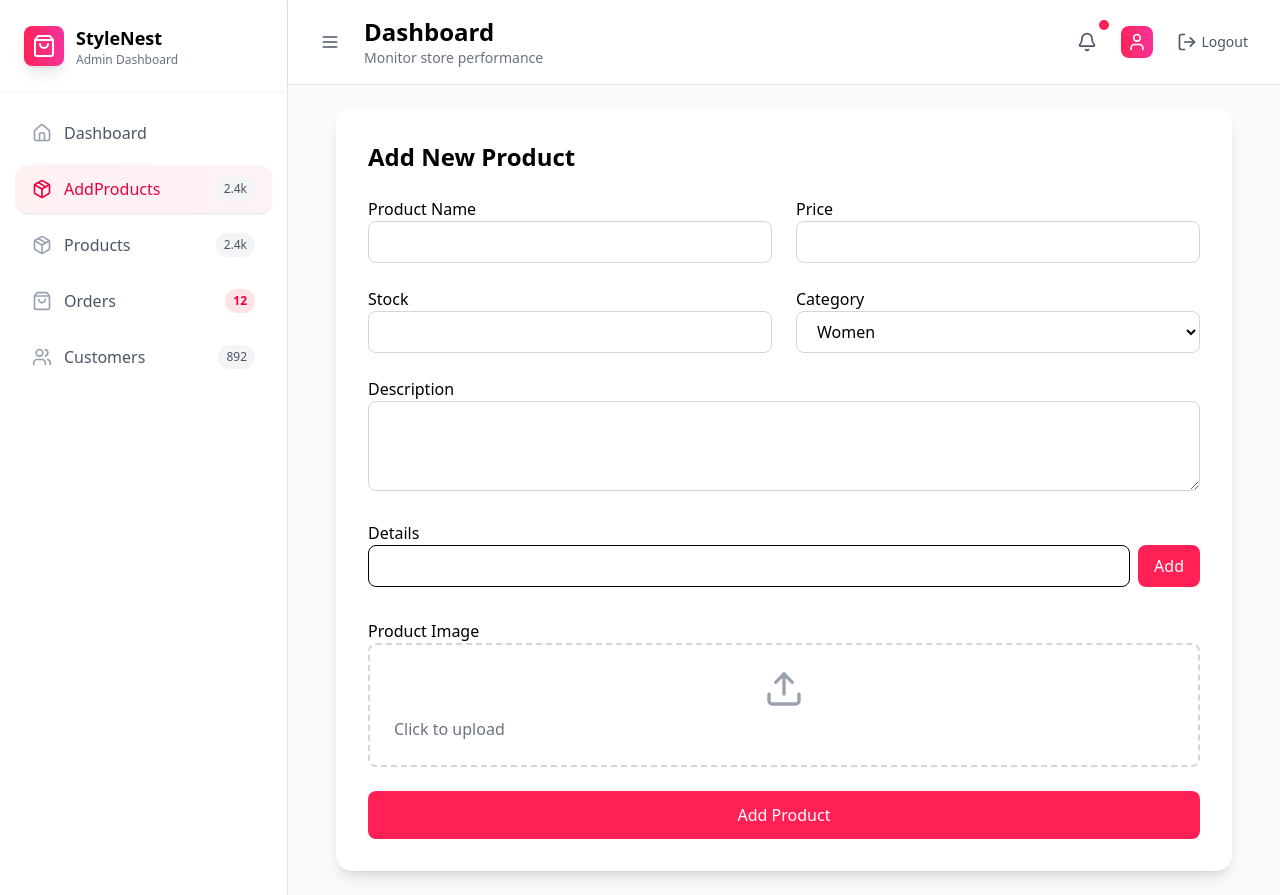
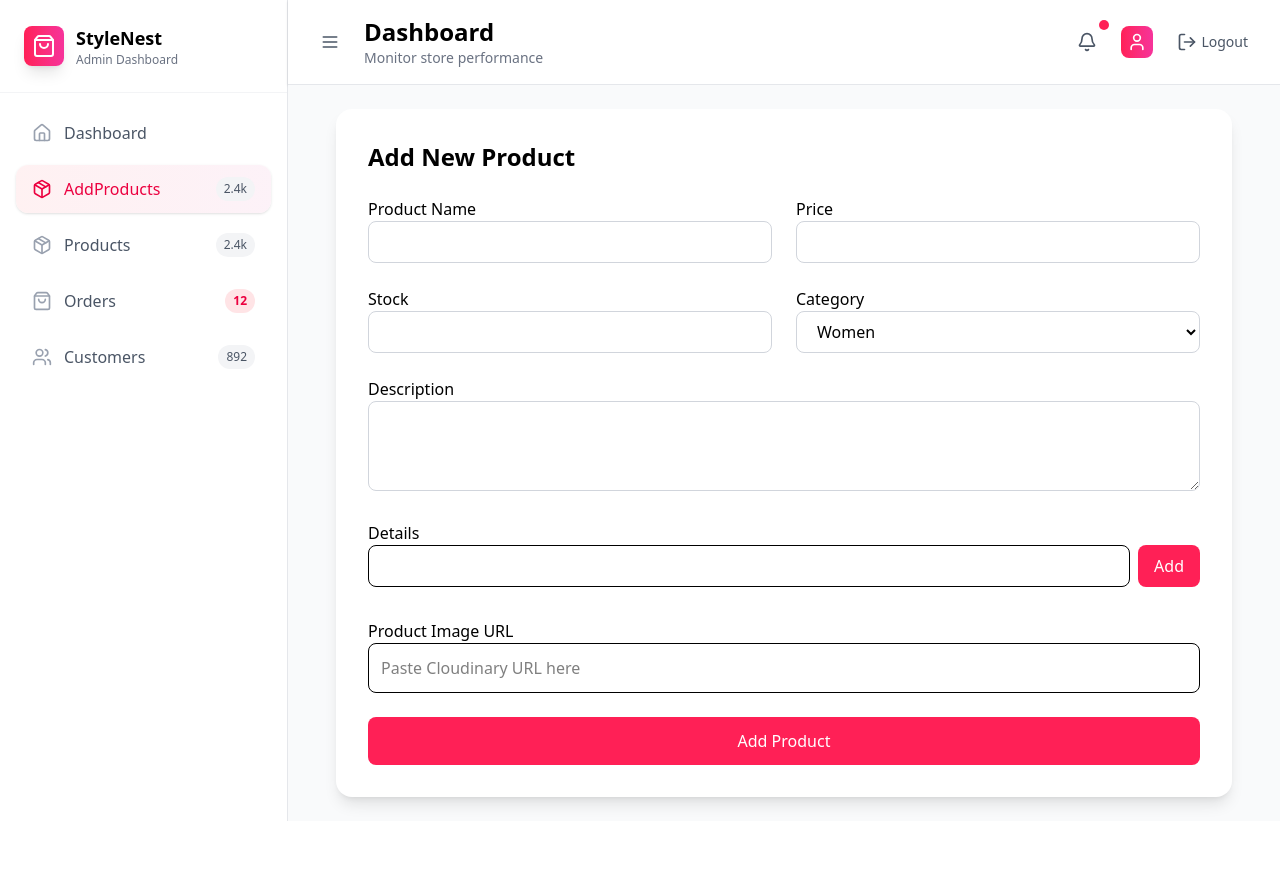
Before and after one commit to rinshafebin/stylenest-frontend, a React (Vite) app in the folder frontend/: page /addproduct in a window 1280 px wide. After the commit the page ends 821 px from the top, so only its background shows below. Built offline with nearby package versions, Linux system fonts and the light colour scheme.

Commit message:
updated with image url

```diff
--- a/frontend/src/Pages/AdminPanel/AllProducts.jsx
+++ b/frontend/src/Pages/AdminPanel/AllProducts.jsx
@@ -13,6 +13,7 @@ export default function AllProducts() {
   const [searchTerm, setSearchTerm] = useState("");
 
   const token = localStorage.getItem("access_token");
+
   useEffect(() => {
     const fetchProducts = async () => {
       setLoading(true);
@@ -43,21 +44,19 @@ export default function AllProducts() {
 
   const handleDelete = async (id) => {
     if (!window.confirm("Are you sure you want to delete this product?")) return;
+
     try {
       await axios.delete(
         `https://stylenest.up.railway.app/api/products/admin/delete/${id}/`,
         {
-          headers: {
-            Authorization: `Bearer ${token}`,
-          },
+          headers: { Authorization: `Bearer ${token}` },
         }
       );
+
       setProducts(products.filter((p) => p.id !== id));
     } catch (err) {
       console.error(err);
-      alert(
-        err?.response?.data?.detail || "Failed to delete product"
-      );
+      alert(err?.response?.data?.detail || "Failed to delete product");
     }
   };
 
@@ -129,6 +128,7 @@ export default function AllProducts() {
                     <th className="px-6 py-3 text-left text-xs font-medium text-gray-500 uppercase">Actions</th>
                   </tr>
                 </thead>
+
                 <tbody>
                   {filteredProducts.map((product, idx) => (
                     <tr
@@ -140,7 +140,7 @@ export default function AllProducts() {
                       <td className="px-6 py-4">
                         {product.image ? (
                           <img
-                            src={product.image.startsWith("http") ? product.image : `https://stylenest.up.railway.app${product.image}`}
+                            src={product.image}
                             alt={product.name}
                             className="w-16 h-16 object-cover rounded"
                           />
@@ -153,10 +153,13 @@ export default function AllProducts() {
                       <td className="px-6 py-4 text-sm text-gray-700">{product.category}</td>
                       <td className="px-6 py-4 text-sm text-gray-700">₹{product.price}</td>
                       <td className="px-6 py-4 text-sm text-gray-700">{product.stock}</td>
+
                       <td className="px-6 py-4 text-sm">
                         <div className="flex items-center gap-3">
                           <Link to={`/editproduct/${product.id}/`}>
-                            <button className="text-blue-500 hover:text-blue-700"><Edit size={18} /></button>
+                            <button className="text-blue-500 hover:text-blue-700">
+                              <Edit size={18} />
+                            </button>
                           </Link>
                           <button
                             className="text-red-500 hover:text-red-700"
@@ -166,12 +169,15 @@ export default function AllProducts() {
                           </button>
                         </div>
                       </td>
+
                     </tr>
                   ))}
                 </tbody>
+
               </table>
             </div>
           )}
+
         </main>
       </div>
     </div>
--- a/frontend/src/Pages/AdminPanel/adminproducts/AddProductForm.jsx
+++ b/frontend/src/Pages/AdminPanel/adminproducts/AddProductForm.jsx
@@ -1,11 +1,10 @@
 import React, { useState, useCallback } from "react";
 import axios from "axios";
 import toast from "react-hot-toast";
-import { useAuth } from '../../../context/AuthContext'
+import { useAuth } from "../../../context/AuthContext";
 
 import ProductBasicFields from "./ProductBasicFields";
 import ProductDetailsInput from "./ProductDetailsInput";
-import ProductImageUploader from "./ProductImageUploader";
 
 export default function AddProductForm() {
   const { token } = useAuth();
@@ -17,47 +16,37 @@ export default function AddProductForm() {
     category: "women",
     description: "",
     details: [],
-    image: null,
+    image_url: "",  // Cloudinary URL only
   });
 
-  const [imagePreview, setImagePreview] = useState(null);
   const [loading, setLoading] = useState(false);
 
-  // Stable callback — no rerender in children
+  // Universal field updater
   const updateField = useCallback((field, value) => {
-    setFormData(prev => ({ ...prev, [field]: value }));
+    setFormData((prev) => ({ ...prev, [field]: value }));
   }, []);
 
-  const setDetails = useCallback(details => {
-    setFormData(prev => ({ ...prev, details }));
+  const setDetails = useCallback((details) => {
+    setFormData((prev) => ({ ...prev, details }));
   }, []);
 
-  const handleImageSelect = useCallback((file, preview) => {
-    setFormData(prev => ({ ...prev, image: file }));
-    setImagePreview(preview);
-  }, []);
-
-  const handleSubmit = useCallback(async (e) => {
+  const handleSubmit = useCallback(
+    async (e) => {
       e.preventDefault();
       setLoading(true);
 
-    const data = new FormData();
-    Object.keys(formData).forEach(key => {
-      data.append(
-        key,
-        Array.isArray(formData[key])
-          ? JSON.stringify(formData[key])
-          : formData[key]
-      );
-    });
+      const data = {
+        ...formData,
+        details: JSON.stringify(formData.details),
+      };
 
       try {
         await axios.post(
-        `https://stylenest.up.railway.app/api/products/admin/create/`,
+          "https://stylenest.up.railway.app/api/products/admin/create/",
           data,
           {
             headers: {
-            "Content-Type": "multipart/form-data",
+              "Content-Type": "application/json",
               Authorization: `Bearer ${token}`,
             },
           }
@@ -65,6 +54,7 @@ export default function AddProductForm() {
 
         toast.success("Product added!");
 
+        // Reset Form
         setFormData({
           name: "",
           price: "",
@@ -72,36 +62,41 @@ export default function AddProductForm() {
           category: "women",
           description: "",
           details: [],
-        image: null,
+          image_url: "",
         });
 
-      setImagePreview(null);
-
-    } catch {
+      } catch (error) {
+        console.log(error);
         toast.error("Failed to add product");
       }
 
       setLoading(false);
-  }, [formData, token]);
+    },
+    [formData, token]
+  );
 
   return (
     <form className="space-y-6" onSubmit={handleSubmit}>
 
-      <ProductBasicFields
-        formData={formData}
-        updateField={updateField}
+      {/* Basic fields (name, price, stock, etc.) */}
+      <ProductBasicFields formData={formData} updateField={updateField} />
+
+      {/* Details input */}
+      <ProductDetailsInput details={formData.details} setDetails={setDetails} />
+
+      {/* CLOUDINARY URL INPUT */}
+      <div>
+        <label className="font-medium">Product Image URL</label>
+        <input
+          type="text"
+          placeholder="Paste Cloudinary URL here"
+          value={formData.image_url}
+          onChange={(e) => updateField("image_url", e.target.value)}
+          className="w-full p-3 border rounded-lg"
         />
+      </div>
 
-      <ProductDetailsInput
-        details={formData.details}
-        setDetails={setDetails}
-      />
-
-      <ProductImageUploader
-        imagePreview={imagePreview}
-        onImageSelected={handleImageSelect}
-      />
-
+      {/* Submit Button */}
       <button
         type="submit"
         disabled={loading}
--- a/frontend/src/Pages/AdminPanel/adminproducts/Addproduct.jsx
+++ b/frontend/src/Pages/AdminPanel/adminproducts/Addproduct.jsx
@@ -1,5 +1,5 @@
 import React, { useState } from "react";
-import Header from '../../../Components/Common/Admin/Header'
+import Header from "../../../Components/Common/Admin/Header";
 import Sidebar from "../../../Components/Common/Admin/Sidebar";
 import AddProductForm from "./AddProductForm";
 
--- a/frontend/src/Pages/AdminPanel/adminproducts/ProductImageUploader.jsx
+++ /dev/null
@@ -1,41 +0,0 @@
-import React, { useCallback } from "react";
-import { Upload } from "lucide-react";
-
-function ProductImageUploader({ imagePreview, onImageSelected }) {
-  const handleFile = useCallback((e) => {
-    const file = e.target.files[0];
-    if (file) {
-      onImageSelected(file, URL.createObjectURL(file));
-    }
-  }, [onImageSelected]);
-
-  return (
-    <div>
-      <label>Product Image</label>
-
-      <div
-        className="border-2 border-dashed border-gray-300 p-6 rounded-lg cursor-pointer"
-        onClick={() => document.getElementById("imageInput").click()}
-      >
-        {imagePreview ? (
-          <img src={imagePreview} className="max-h-48 mx-auto" />
-        ) : (
-          <>
-            <Upload className="w-10 h-10 text-gray-400 mx-auto" />
-            <p className="text-gray-500 mt-2">Click to upload</p>
-          </>
-        )}
-      </div>
-
-      <input
-        id="imageInput"
-        type="file"
-        className="hidden"
-        accept="image/*"
-        onChange={handleFile}
-      />
-    </div>
-  );
-}
-
-export default React.memo(ProductImageUploader);
--- a/frontend/src/Pages/User/Products/ProductCard.jsx
+++ b/frontend/src/Pages/User/Products/ProductCard.jsx
@@ -9,10 +9,9 @@ export default function ProductCard({ product, initialWishlisted = false }) {
   const [isWishlisted, setIsWishlisted] = useState(initialWishlisted);
   const { token } = useAuth();
 
+  // Cloudinary-compatible image URL
   const imageUrl = product.image
-    ? product.image.startsWith('http')
-      ? product.image
-      : `https://stylenest.up.railway.app${product.image.startsWith('/') ? '' : '/'}${product.image}`
+    ? product.image
     : 'https://via.placeholder.com/300x300?text=No+Image';
 
   // Add to cart
```
Also changed, not shown: frontend/src/Pages/AdminPanel/adminproducts/ProductDetailsInput.jsx (+11 -4 lines). Lines whose indentation alone changed are shown as unchanged.
